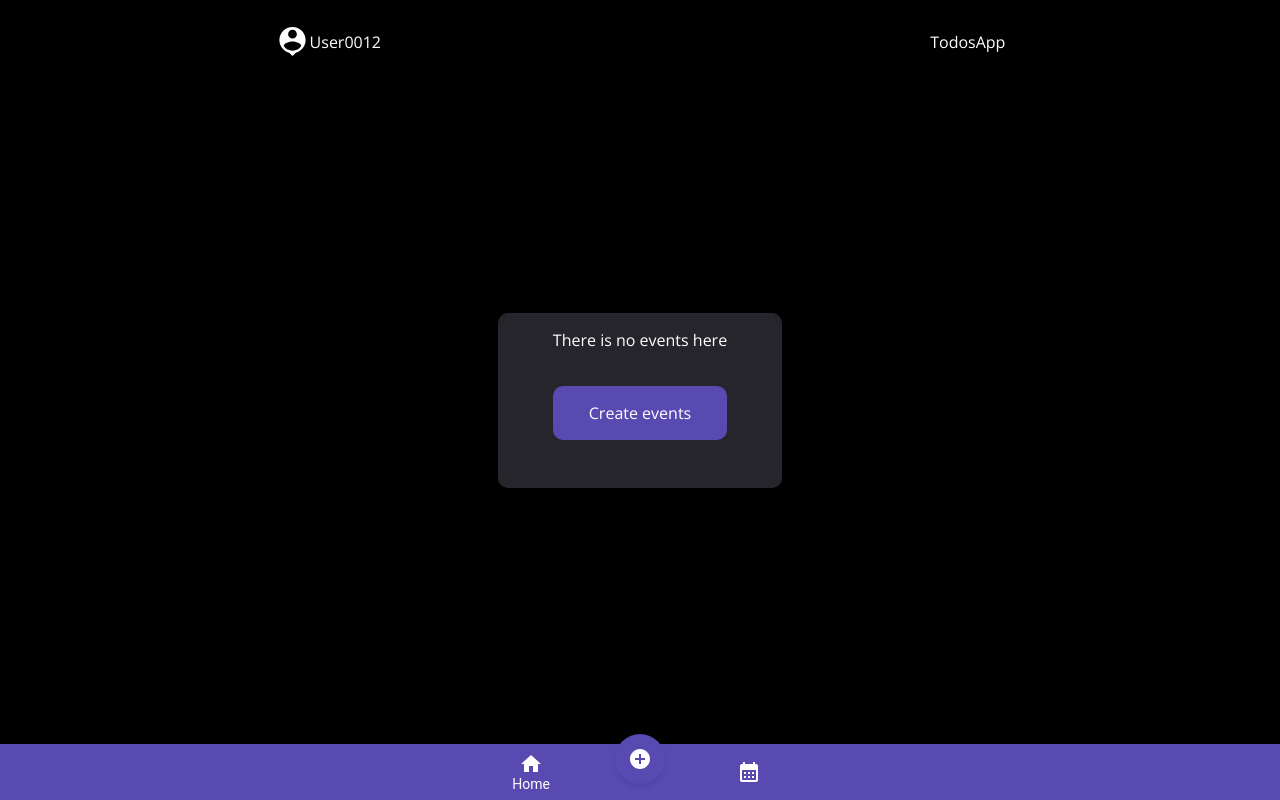
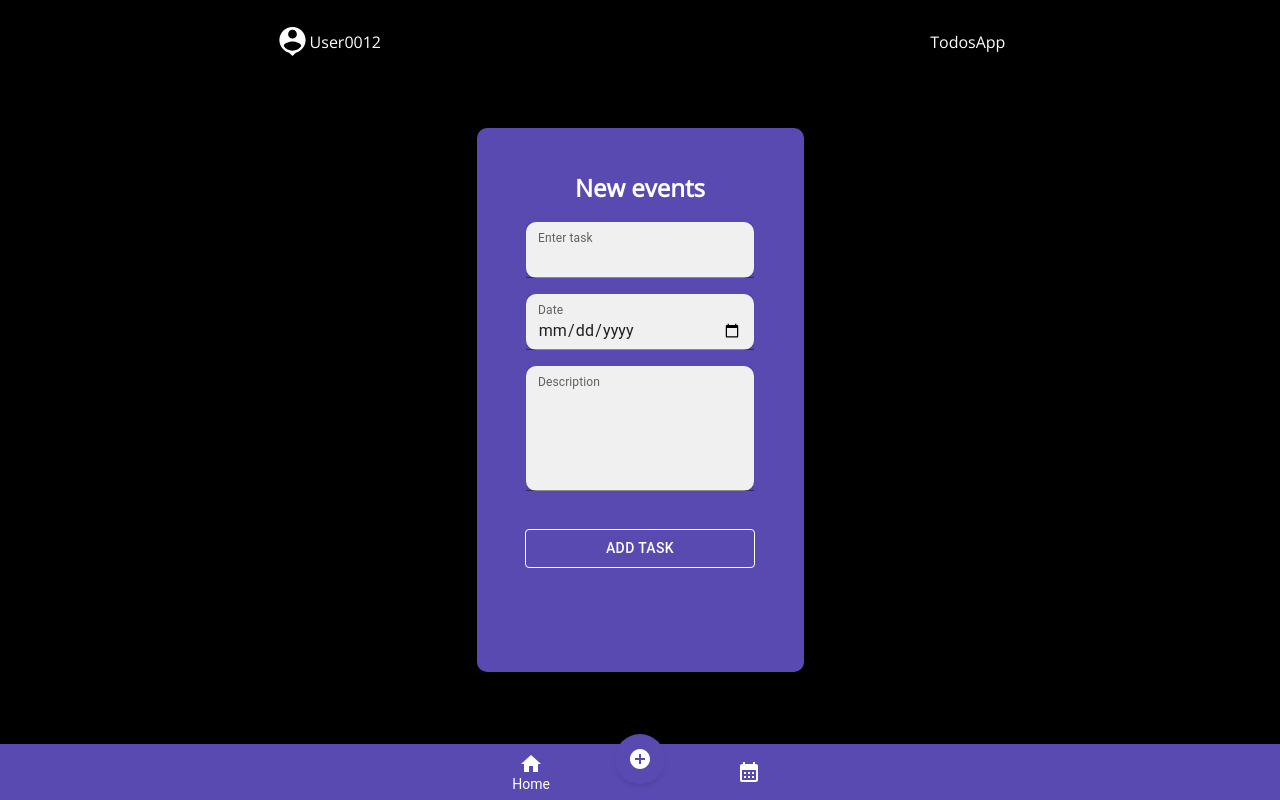
Before and after one commit to mitsuya-creator/todolist, a React (Vite) app: page / in a window 1280 px wide. Built offline with nearby package versions, Linux system fonts and the light colour scheme.

Commit message:
Add: adding and styling form component

```diff
--- a/package.json
+++ b/package.json
@@ -12,6 +12,7 @@
   "dependencies": {
     "@emotion/react": "^11.11.1",
     "@emotion/styled": "^11.11.0",
+    "@mui/base": "5.0.0-beta.23",
     "@mui/icons-material": "^5.14.16",
     "@mui/material": "^5.14.16",
     "@mui/styled-engine-sc": "6.0.0-alpha.4",
--- /dev/null
+++ b/src/components/form.jsx
@@ -0,0 +1,63 @@
+import * as React from "react";
+import Box from "@mui/material/Box";
+import TextField from "@mui/material/TextField";
+import Button from '@mui/material/Button';
+
+
+export default function Form() {
+    return (
+        <div className="container_form">
+            <div className="body_form">
+                <Box
+                    component="form"
+                    sx={{
+                        '& .MuiTextField-root': { m: 1, width: '25ch' },
+                    }}
+                    noValidate
+                    autoComplete="off"
+                >
+                    <div className="title_form">
+                        <h1>New events</h1>
+                    </div>
+                    <div>
+                        <TextField
+                            id="filled-number"
+                            label="Enter task"
+                            type="text"
+                            InputLabelProps={{
+                                shrink: true,
+                            }}
+                            variant="filled"
+                        />
+                    </div>
+                    <div>
+                        <TextField
+                            id="filled-number"
+                            label="Date"
+                            type="date"
+                            InputLabelProps={{
+                                shrink: true,
+                            }}
+                            variant="filled"
+                        />
+                    </div>
+                    <div>
+                        <TextField
+                            id="filled-number"
+                            label="Description"
+                            InputLabelProps={{
+                                shrink: true,
+                            }}
+                            multiline
+                            rows={4}
+                            variant="filled"
+                        />
+                    </div>
+                    <div className="container_submit_form">
+                        <Button variant="contained">Add task</Button>
+                    </div>
+                </Box>
+            </div>
+        </div>
+    )
+}
--- a/src/components/home.jsx
+++ b/src/components/home.jsx
@@ -1,4 +1,4 @@
-import * as React from 'react';
+import { React, useState } from 'react';
 import BottomNavigation from '@mui/material/BottomNavigation';
 import BottomNavigationAction from '@mui/material/BottomNavigationAction';
 import CalendarMonthIcon from '@mui/icons-material/CalendarMonth';
@@ -7,10 +7,11 @@ import AddCircleIcon from '@mui/icons-material/AddCircle';
 import CloseIcon from '@mui/icons-material/Close';
 import NoEventHere from './noEvent';
 import User from './userProfile';
+import Form from './form';
 
 export default function Home() {
-    const [value, setValue] = React.useState('recents');
-    const [isAdded, setIsAdded] = React.useState(false)
+    const [value, setValue] = useState('recents');
+    const [isAdded, setIsAdded] = useState(false)
     const handleChange = (event, newValue) => {
         setValue(newValue);
     };
@@ -21,9 +22,8 @@ export default function Home() {
     return (
         <div className="container_todosApp">
             <User />
-            <div>
-                <NoEventHere />
-            </div>
+            {/* <NoEventHere /> */}
+            <Form />
             <BottomNavigation value={value} onChange={handleChange}>
                 <BottomNavigationAction
                     label="Home"
@@ -33,6 +33,7 @@ export default function Home() {
                 />
                 <div className="close_add">
                     <BottomNavigationAction
+                        label=""
                         value="add"
                         onClick={handleIsAdded}
                         icon={isAdded ? <CloseIcon /> : <AddCircleIcon />}
--- a/src/style/style.css
+++ b/src/style/style.css
@@ -133,3 +133,52 @@ body {
     align-items: center;
     justify-content: center;
 }
+
+.container_form {
+    z-index: 5 !important;
+    display: flex;
+    justify-content: center;
+    height: 100vh;
+    width: 100vw;
+    align-items: center;
+}
+
+.body_form {
+    background-color: var(--bg-secondary);
+    width: 327px;
+    height: 544px;
+    display: flex;
+    justify-content: center;
+    border-radius: 10px;
+}
+
+.title_form {
+    text-align: center;
+}
+
+.title_form h1 {
+    font-size: 24px;
+    margin-bottom: 10px;
+}
+
+.container_submit_form {
+    display: flex;
+    justify-content: center;
+    margin-top: 30px;
+}
+
+.MuiTextField-root {
+    background-color: var(--color-primary);
+    border-radius: 10px;
+}
+
+.MuiBox-root {
+    margin-top: 43px;
+}
+
+.MuiButton-contained {
+    background-color: var(--bg-secondary) !important;
+    width: 230px;
+    box-shadow: none !important;
+    border: 1px solid var(--color-primary) !important;
+}
```
Also changed, not shown: 1 other file (tests, documents, lock files or other folders).
